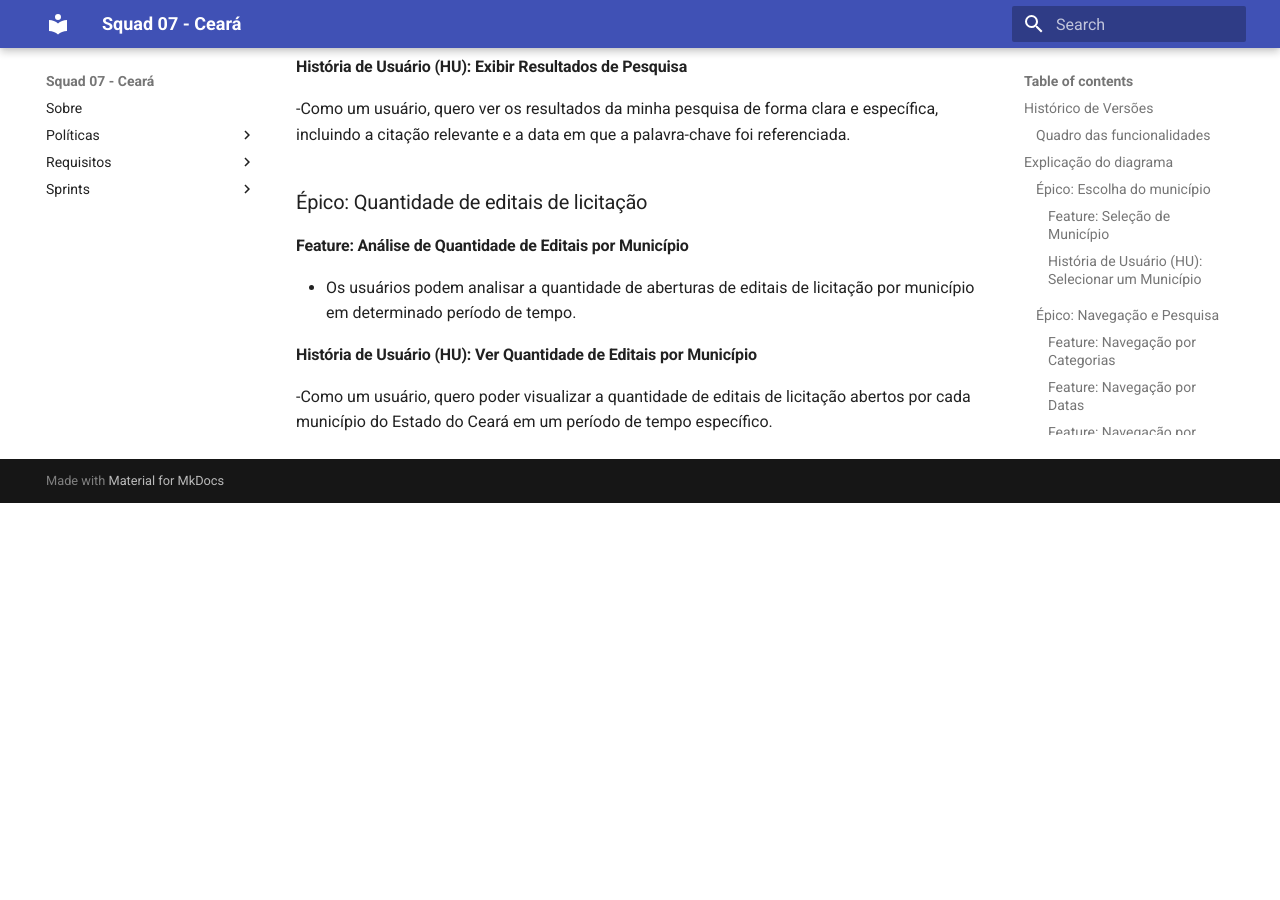
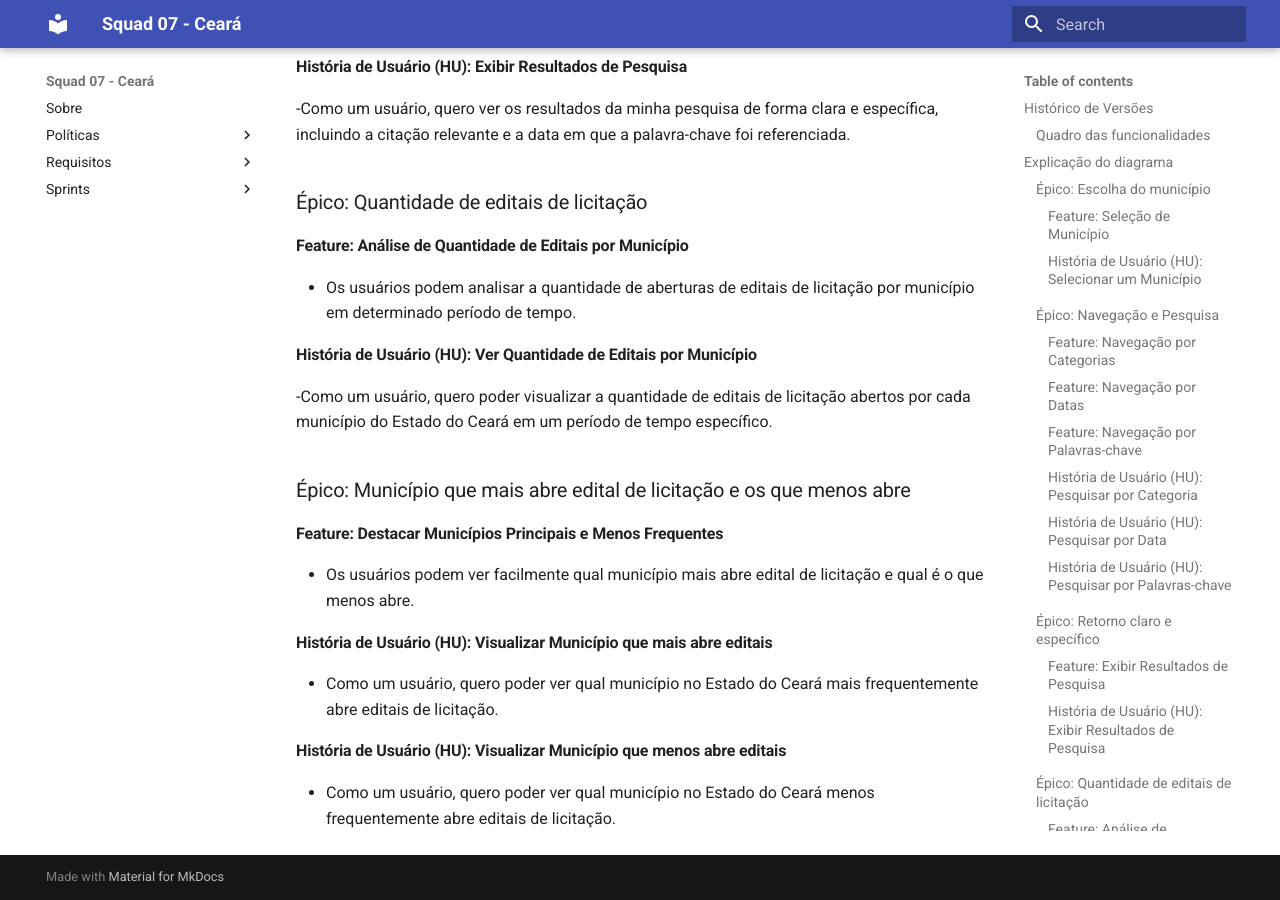
Before and after one commit to unb-mds/2023-2-Squad07, an MkDocs documentation site: the page built from docs/requisitos/Storym Map.md, in a window 1280 px wide and 900 px high, scrolled down 1903 px. Built offline with MkDocs 1.6.1 and Material for MkDocs 9.7.7, drawn with Linux system fonts in a browser that asks for light colours; before the commit the page ends 2406 px from its top, so only the background shows below that.

Commit message:
📝 Completando o Story Map

```diff
--- a/docs/requisitos/Storymap.md
+++ b/docs/requisitos/Storym Map.md
@@ -62,3 +62,15 @@ Um User Story Map é uma ferramenta visual que ajuda a equipe a entender e plane
 
 #### História de Usuário (HU): Ver Quantidade de Editais por Município
 -Como um usuário, quero poder visualizar a quantidade de editais de licitação abertos por cada município do Estado do Ceará em um período de tempo específico.
+
+#
+### Épico: Município que mais abre edital de licitação e os que menos abre
+
+#### Feature: Destacar Municípios Principais e Menos Frequentes
+- Os usuários podem ver facilmente qual município mais abre edital de licitação e qual é o que menos abre.
+
+#### História de Usuário (HU): Visualizar Município que mais abre editais
+- Como um usuário, quero poder ver qual município no Estado do Ceará mais frequentemente abre editais de licitação.
+
+#### História de Usuário (HU): Visualizar Município que menos abre editais
+- Como um usuário, quero poder ver qual município no Estado do Ceará menos frequentemente abre editais de licitação.
```
